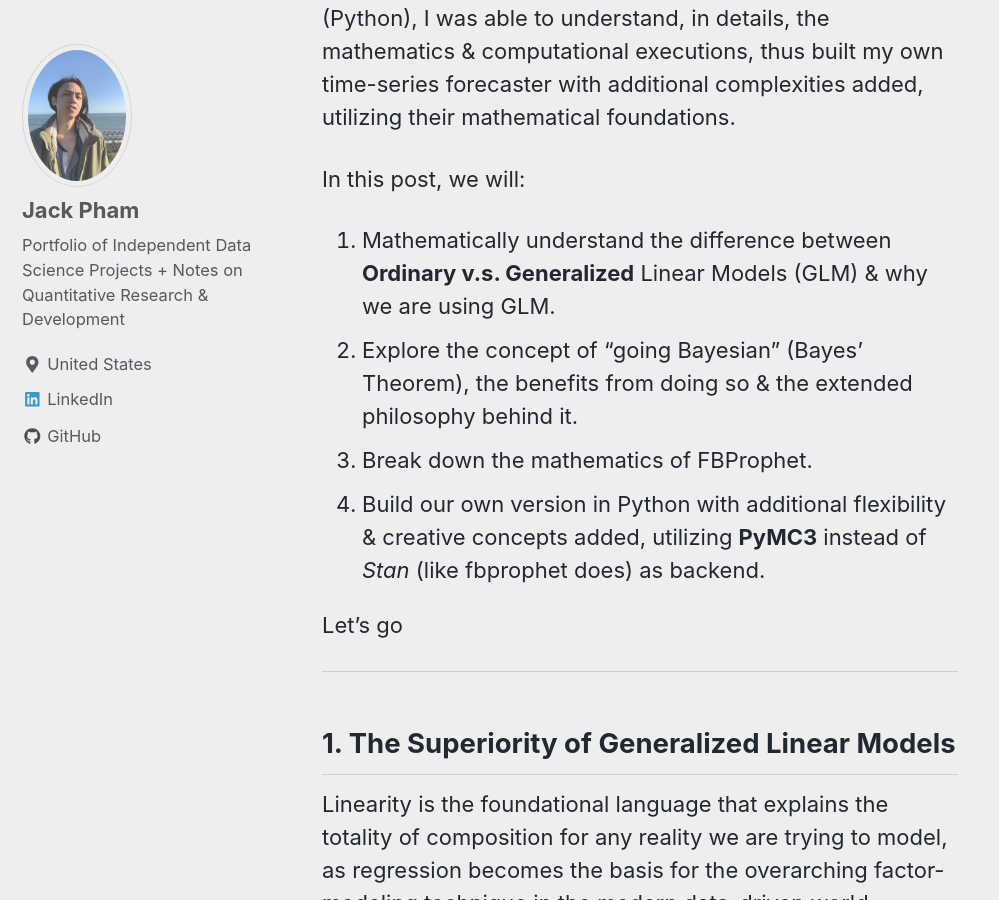
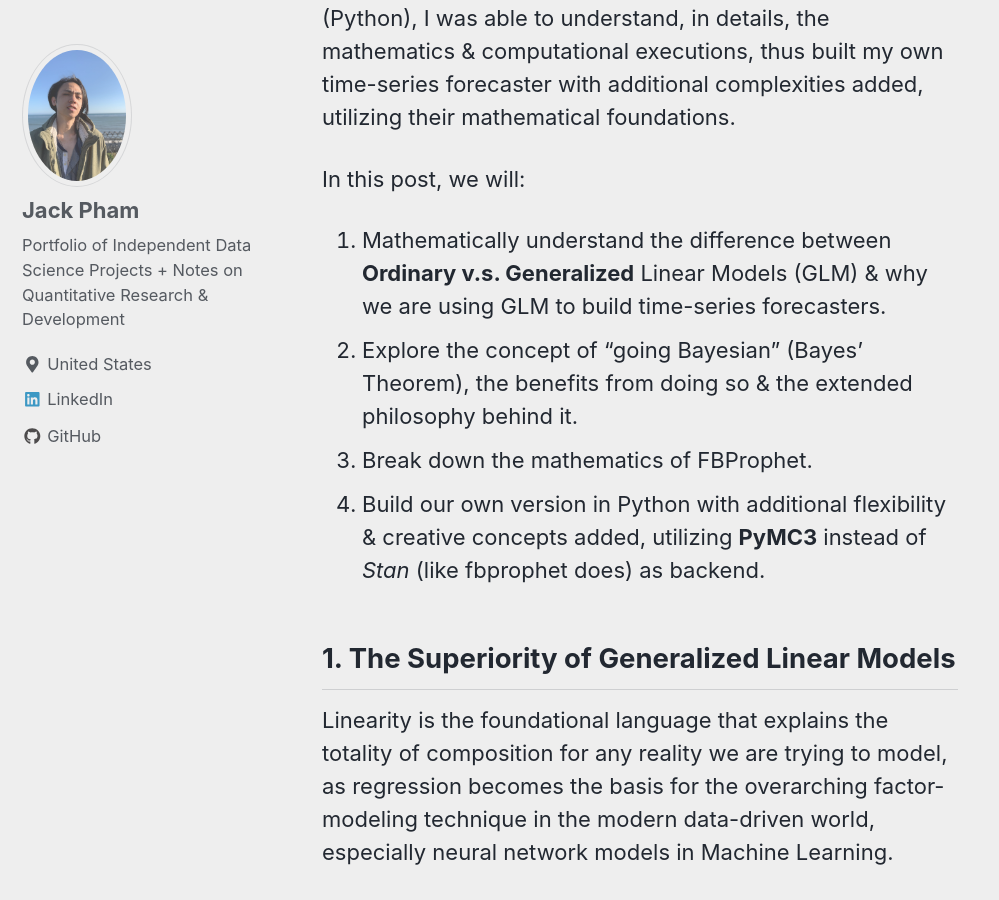
Before and after one commit to jp-quant/jp-quant.github.io, a Jekyll site: the page built from _posts/2020-09-01-fbprophet_bayesian_glm.md, in a window 1280 px wide and 900 px high, scrolled down 585 px. Shown: the whole window, without its empty margins (0-999 px from the left). Built offline with Jekyll 4.4.1, drawn with Linux system fonts in a browser that asks for light colours; nearby versions of some CDN libraries; part of the change alters nothing that is shown.

Commit message:
_posts/2020-09-01-fbprophet_bayesian_glm.md updated from https://stackedit.io/

```diff
--- a/_posts/2020-09-01-fbprophet_bayesian_glm.md
+++ b/_posts/2020-09-01-fbprophet_bayesian_glm.md
@@ -5,14 +5,14 @@ After spending a couple weeks on my spare time reading Facebook's published [res
 
 In this post, we will:
 
-1. Mathematically understand the difference between **Ordinary v.s. Generalized** Linear Models (GLM) & why we are using GLM.
+1. Mathematically understand the difference between **Ordinary v.s. Generalized** Linear Models (GLM) & why we are using GLM to build time-series forecasters.
 2. Explore the concept of "going Bayesian" (Bayes' Theorem), the benefits from doing so & the extended philosophy behind it.
 3. Break down the mathematics of FBProphet.
 4. Build our own version in Python with additional flexibility & creative concepts added, utilizing **PyMC3** instead of *Stan* (like fbprophet does) as backend.
 
-Let's go
 
----
+
+
 ## 1. The Superiority of Generalized Linear Models
 Linearity is the foundational language that explains the totality of composition for any reality we are trying to model, as regression becomes the basis for the overarching factor-modeling technique in the modern data-driven world, especially neural network models in Machine Learning.
 
@@ -98,7 +98,7 @@ The main **philosophy** behind Bayesian Statistics is that:
 
 
 <!--stackedit_data:
-eyJoaXN0b3J5IjpbLTE2OTQ2NDY2NzEsNDgyNDE0OTI0LDExMD
-Y0NjA0MTUsMTczMDQyNzc5MSwxMDk4OTkzNDQwLC0xNjQwNTU3
-ODI1LC05OTUzNTQ3NDgsLTExMzU3MjA1NDBdfQ==
+eyJoaXN0b3J5IjpbNzQxMDAzNzQ2LDQ4MjQxNDkyNCwxMTA2ND
+YwNDE1LDE3MzA0Mjc3OTEsMTA5ODk5MzQ0MCwtMTY0MDU1Nzgy
+NSwtOTk1MzU0NzQ4LC0xMTM1NzIwNTQwXX0=
 -->
```
